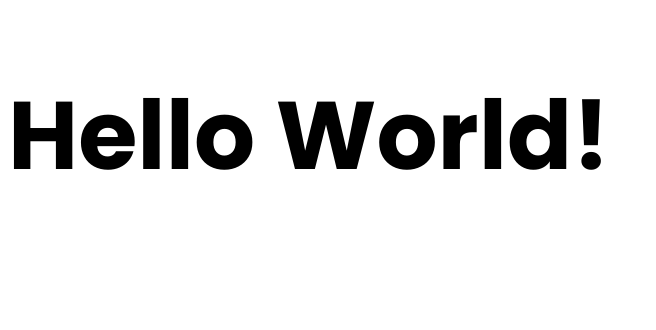
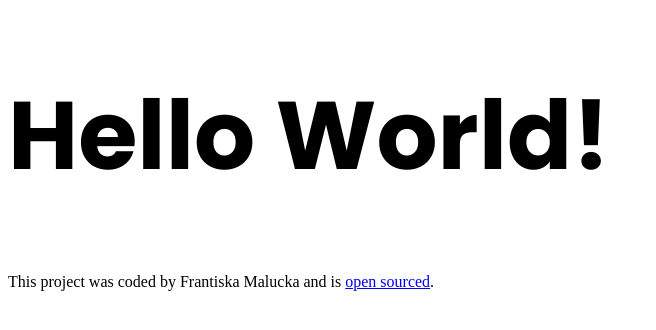
Before and after one commit to FrantiskaM/cooking-project, a plain HTML site: page index.html in a window 1280 px wide. Shown: the whole page, without its empty margins (0-656 px from the left). Drawn offline with Linux system fonts and the light colour scheme.

Commit message:
Added a link to the GitHub repository

```diff
--- a/index.html
+++ b/index.html
@@ -14,5 +14,11 @@
   </head>
   <body>
     <h1>Hello World!</h1>
+    <footer>
+      This project was coded by Frantiska Malucka and is
+      <a href="https://github.com/FrantiskaM/cooking-project" target="_blank">
+        open sourced</a
+      >.
+    </footer>
   </body>
 </html>
```
